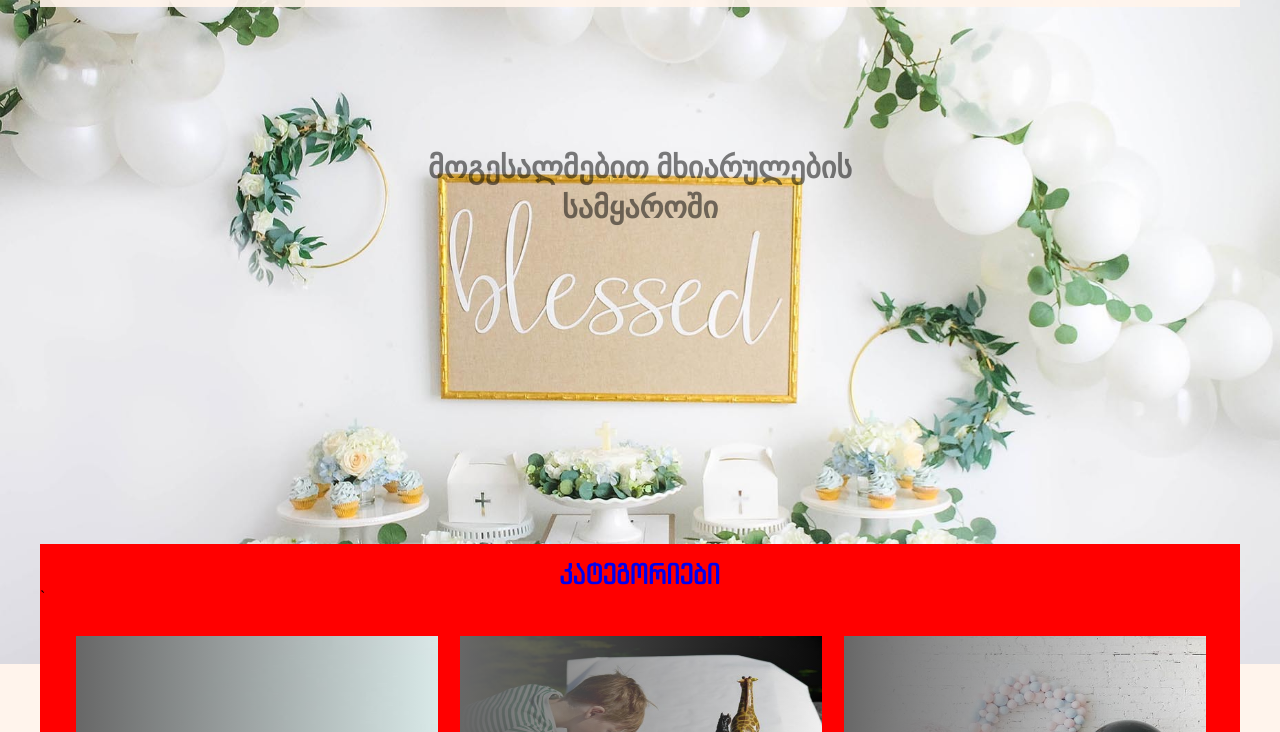
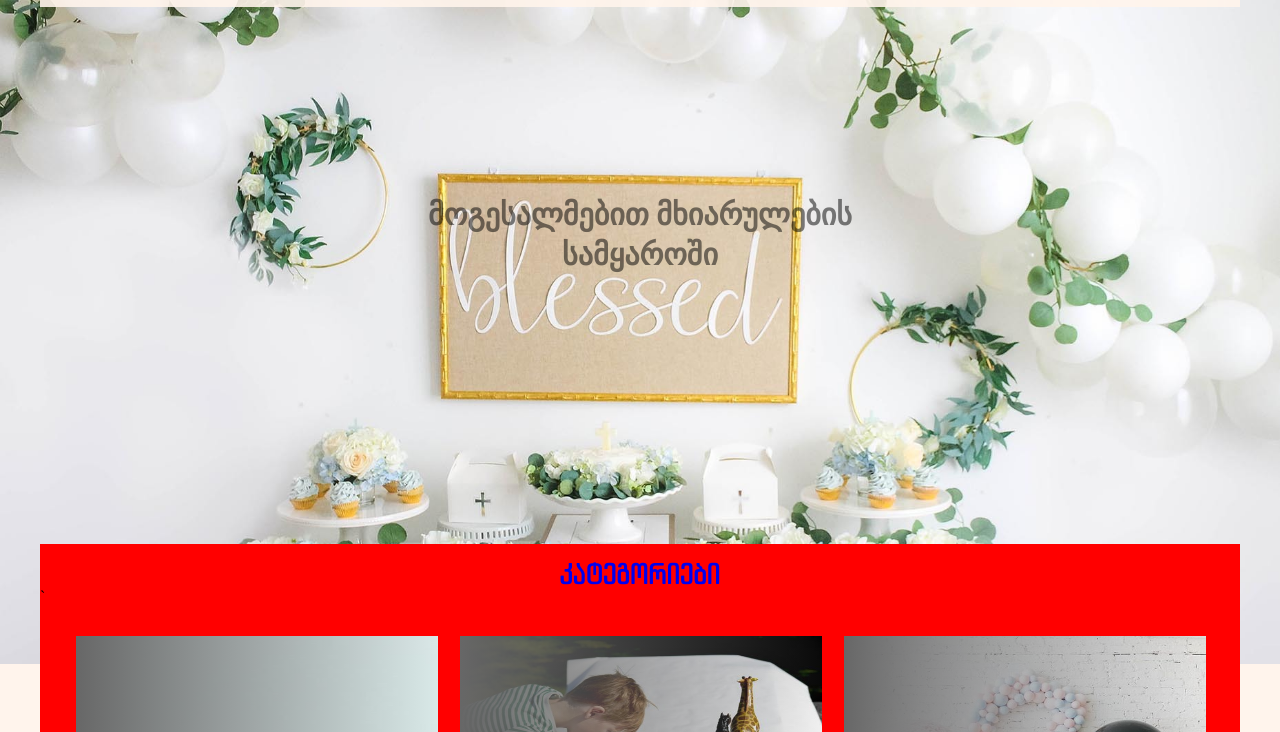
Before and after one commit to Tamar-22/EventCompany-Unilab-Final-Project, a plain HTML site: page index.html in a window 1280 px wide. Shown: the part 68-800 px from the top of the page. Drawn offline with nearby package versions, Linux system fonts and the light colour scheme; a web font is replaced by a local one.

Commit message:
change background title

```diff
--- a/css/style.css
+++ b/css/style.css
@@ -91,9 +91,9 @@ header{
     height: 100px;
     max-width: 550px;
     width: 100%;
-    top: 35%;
+    top: 40%;
     left: 50%;
-    transform: translate(-50%,-50%);
+    transform: translate(-50%,-40%);
     z-index: 1;
     /* background-color: teal; */
     opacity: 0.5;
```
